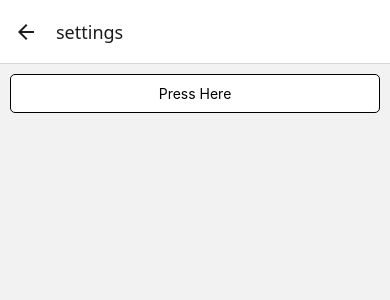
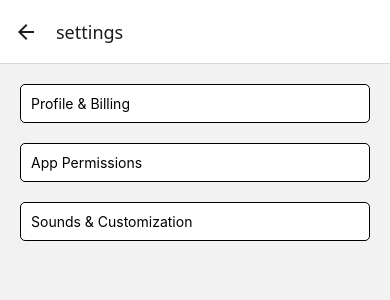
Before and after one commit to davi3684dk/Renta, a React Native app: screen /settings in a window 390 px wide. Shown: the top 300 px of the page. Built offline with nearby package versions, Linux system fonts and the light colour scheme.

Commit message:
More Pages and simple style

```diff
--- a/App.tsx
+++ b/App.tsx
@@ -7,6 +7,9 @@ import { createStackNavigator } from '@react-navigation/stack';
 import HomeScreen from './src/screens/HomeScreen';
 import CarsScreen from './src/screens/CarsScreen';
 import SettingsScreen from './src/screens/SettingsScreen';
+import AppPermissions from './src/screens/AppPermissionsScreen';
+import Customization from './src/screens/CustomizationScreen';
+import ProfileBilling from './src/screens/ProfileBillingScreen';
 
 const Stack = createStackNavigator();
 
@@ -17,6 +20,9 @@ export default function App() {
         <Stack.Screen name='home' component={HomeScreen}/>
         <Stack.Screen name='cars' component={CarsScreen}/>
         <Stack.Screen name='settings' component={SettingsScreen}/>
+        <Stack.Screen name='permission' component={AppPermissions}/>
+        <Stack.Screen name='customization' component={Customization}/>
+        <Stack.Screen name='profilebilling' component={ProfileBilling}/>
       </Stack.Navigator>
     </NavigationContainer>
   );
--- /dev/null
+++ b/src/screens/AppPermissionsScreen.tsx
@@ -0,0 +1,10 @@
+import { Text, View } from "react-native";
+
+export default function AppPermissions() {
+
+    return (
+        <View>
+            <Text>AppPermission</Text>
+        </View>
+    );
+}
--- /dev/null
+++ b/src/screens/CustomizationScreen.tsx
@@ -0,0 +1,10 @@
+import { Text, View } from "react-native";
+
+export default function Customization() {
+
+    return (
+        <View>
+            <Text>Customization</Text>
+        </View>
+    );
+}
--- /dev/null
+++ b/src/screens/ProfileBillingScreen.tsx
@@ -0,0 +1,10 @@
+import { Text, View } from "react-native";
+
+export default function ProfileBilling() {
+
+    return (
+        <View>
+            <Text>ProfileBilling</Text>
+        </View>
+    );
+}
--- a/src/screens/SettingsScreen.tsx
+++ b/src/screens/SettingsScreen.tsx
@@ -6,8 +6,20 @@ export default function SettingsScreen() {
 
     return (
         <View style={styles.container}>
-            <TouchableOpacity style={styles.button}>
-                <Text>Press Here</Text>
+            <TouchableOpacity
+                style={styles.button}
+                onPress={() => navigation.navigate('permission')}>
+                <Text>Profile & Billing</Text>
+            </TouchableOpacity>
+            <TouchableOpacity
+                style={styles.button}
+                onPress={() => navigation.navigate('customization')}>
+                <Text>App Permissions</Text>
+            </TouchableOpacity>
+            <TouchableOpacity
+                style={styles.button}
+                onPress={() => navigation.navigate('profilebilling')}>
+                <Text>Sounds & Customization</Text>
             </TouchableOpacity>
         </View>
     );
@@ -20,11 +32,12 @@ const styles = StyleSheet.create({
     padding: 10,
   },
   button: {
-    alignItems: 'center',
+    alignItems: 'flex-start',
     backgroundColor: '#FFF',
     borderColor: '#000000ff',
     borderWidth: 1,
     padding: 10,
-    borderRadius: 5
+    borderRadius: 5,
+    margin: 10,
   }
 });
```
